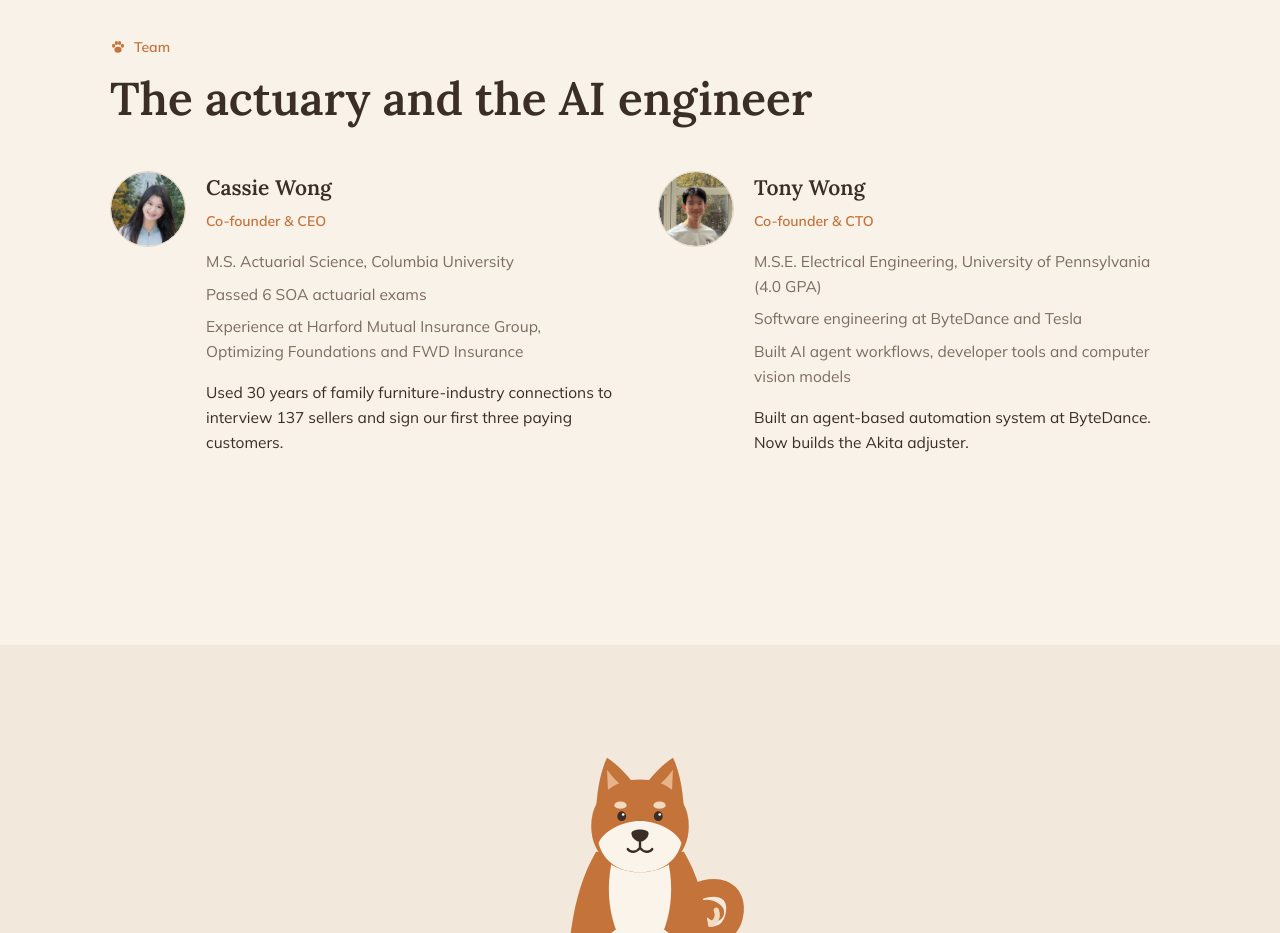
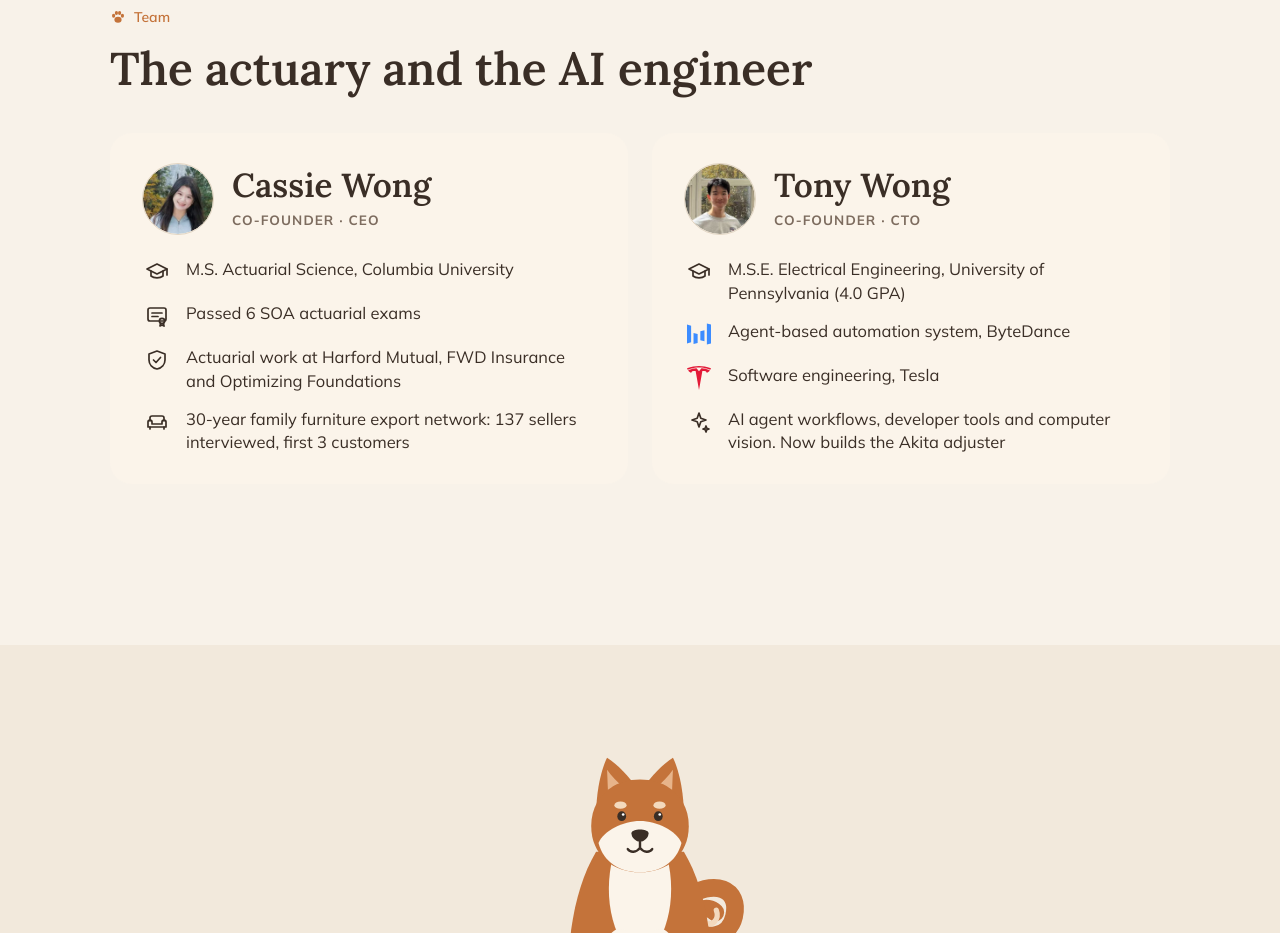
Before and after one commit to ZixunHuangUPenn/ZixunHuangUPenn.github.io, a plain HTML site: page akita/index.html in a window 1280 px wide. Shown: the part 6580-7513 px from the top of the page. Drawn offline with Linux system fonts and the light colour scheme.

Commit message:
style: team cards with school/company icons, Tesla and ByteDance brand colors
Co-Authored-By: Claude Opus 5.5 <noreply@anthropic.com>
Claude-Session: https://claude.ai/code/session_01CQuBPPcdYTeXFjEj4u4iKY

```diff
--- a/akita/index.html
+++ b/akita/index.html
@@ -233,6 +233,17 @@
   .bite { transform-box: view-box; transform-origin: 170px 200px; animation: tug 3.2s ease-in-out infinite; }
   @keyframes tug { 0%, 70%, 100% { transform: rotate(0); } 76% { transform: rotate(-5deg); } 82% { transform: rotate(4deg); } 88% { transform: rotate(-3deg); } 94% { transform: rotate(1deg); } }
   @media (prefers-reduced-motion: reduce) { .bite { animation: none; } }
+  .team-cards { display: grid; grid-template-columns: 1fr 1fr; gap: 24px; margin-top: 36px; }
+  .tcard { background: var(--cream); border-radius: 22px; padding: 30px 32px; }
+  .thead { display: flex; gap: 18px; align-items: center; margin-bottom: 22px; }
+  .thead .face { width: 72px; height: 72px; flex-shrink: 0; }
+  .thead h3 { font-size: clamp(26px, 2.6vw, 34px); margin: 0; line-height: 1.1; }
+  .trole { font-size: 13.5px; font-weight: 800; letter-spacing: .08em; text-transform: uppercase; color: var(--soft); margin-top: 6px; }
+  .trows { list-style: none; display: grid; gap: 14px; }
+  .trows li { display: grid; grid-template-columns: 30px 1fr; gap: 14px; align-items: start; color: var(--ink); font-size: 16.5px; line-height: 1.45; }
+  .trows .ico { width: 30px; height: 30px; display: grid; place-items: center; color: var(--ink); }
+  .trows .ico svg { width: 24px; height: 24px; }
+  .trows .ico img { width: 30px; height: 30px; object-fit: contain; }
   /* Policy certificate */
   .policy { background: #fffdf8; border-radius: 10px; padding: 14px; box-shadow: 0 22px 46px -20px #3a2e2666; transform: rotate(-1.5deg); background-image: repeating-linear-gradient(45deg, #e9dcc8 0 2px, transparent 2px 6px); }
   .policy .in { background: #fffdf8; border: 1.5px solid #d9c6ad; border-radius: 6px; padding: 26px 30px 22px; position: relative; }
@@ -285,6 +296,7 @@
     .photo.tall img { height: auto; }
     .row87 { grid-template-columns: 1fr; gap: 8px; }
     .policy { transform: none; }
+    .team-cards { grid-template-columns: 1fr; }
     .fakes, .gap-grid { grid-template-columns: 1fr; gap: 30px; }
     .perils span { white-space: normal; }
   }
@@ -527,32 +539,30 @@
     <div class="inner">
       <div class="label fade"><svg fill="currentColor"><use href="#paw"/></svg>Team</div>
       <h2 class="fade">The actuary and the AI engineer</h2>
-      <div class="cols c2 fade">
-        <div class="person">
-          <div class="face"><img src="img/cassie.jpg" alt="Cassie Wong"></div>
-          <div>
-            <h3>Cassie Wong</h3>
-            <div class="role">Co-founder &amp; CEO</div>
-            <ul>
-              <li>M.S. Actuarial Science, Columbia University</li>
-              <li>Passed 6 SOA actuarial exams</li>
-              <li>Experience at Harford Mutual Insurance Group, Optimizing Foundations and FWD Insurance</li>
-            </ul>
-            <p class="does">Used 30 years of family furniture-industry connections to interview 137 sellers and sign our first three paying customers.</p>
+      <div class="team-cards fade">
+        <div class="tcard">
+          <div class="thead">
+            <div class="face"><img src="img/cassie.jpg" alt="Cassie Wong"></div>
+            <div><h3>Cassie Wong</h3><div class="trole">Co-founder · CEO</div></div>
           </div>
+          <ul class="trows">
+              <li><span class="ico" data-logo="columbia"><svg viewBox="0 0 24 24" fill="none" stroke="currentColor" stroke-width="1.7" stroke-linejoin="round" stroke-linecap="round"><path d="M2 9l10-5 10 5-10 5z"/><path d="M6 11v5c3 2.5 9 2.5 12 0v-5"/><path d="M22 9v6"/></svg></span><span>M.S. Actuarial Science, Columbia University</span></li>
+              <li><span class="ico"><svg viewBox="0 0 24 24" fill="none" stroke="currentColor" stroke-width="1.7" stroke-linejoin="round" stroke-linecap="round"><rect x="3" y="4" width="18" height="13" rx="2"/><path d="M7 9h10M7 12.5h6"/><circle cx="17" cy="17" r="2.6"/><path d="M15.6 19.2 15 22l2-1 2 1-.6-2.8"/></svg></span><span>Passed 6 SOA actuarial exams</span></li>
+              <li><span class="ico"><svg viewBox="0 0 24 24" fill="none" stroke="currentColor" stroke-width="1.7" stroke-linejoin="round" stroke-linecap="round"><path d="M12 3l8 3v6c0 4.5-3.4 8-8 9-4.6-1-8-4.5-8-9V6z"/><path d="M8.5 12l2.5 2.5 4.5-5"/></svg></span><span>Actuarial work at Harford Mutual, FWD Insurance and Optimizing Foundations</span></li>
+              <li><span class="ico"><svg viewBox="0 0 24 24" fill="none" stroke="currentColor" stroke-width="1.7" stroke-linejoin="round" stroke-linecap="round"><path d="M5 11V8a2 2 0 0 1 2-2h10a2 2 0 0 1 2 2v3"/><path d="M3 12a2 2 0 0 1 4 0v2h10v-2a2 2 0 0 1 4 0v5H3z"/><path d="M5 17v2M19 17v2"/></svg></span><span>30-year family furniture export network: 137 sellers interviewed, first 3 customers</span></li>
+          </ul>
         </div>
-        <div class="person">
-          <div class="face"><img src="img/zixun.jpg" alt="Tony Wong"></div>
-          <div>
-            <h3>Tony Wong</h3>
-            <div class="role">Co-founder &amp; CTO</div>
-            <ul>
-              <li>M.S.E. Electrical Engineering, University of Pennsylvania (4.0 GPA)</li>
-              <li>Software engineering at ByteDance and Tesla</li>
-              <li>Built AI agent workflows, developer tools and computer vision models</li>
-            </ul>
-            <p class="does">Built an agent-based automation system at ByteDance. Now builds the Akita adjuster.</p>
+        <div class="tcard">
+          <div class="thead">
+            <div class="face"><img src="img/zixun.jpg" alt="Tony Wong"></div>
+            <div><h3>Tony Wong</h3><div class="trole">Co-founder · CTO</div></div>
           </div>
+          <ul class="trows">
+              <li><span class="ico" data-logo="penn"><svg viewBox="0 0 24 24" fill="none" stroke="currentColor" stroke-width="1.7" stroke-linejoin="round" stroke-linecap="round"><path d="M2 9l10-5 10 5-10 5z"/><path d="M6 11v5c3 2.5 9 2.5 12 0v-5"/><path d="M22 9v6"/></svg></span><span>M.S.E. Electrical Engineering, University of Pennsylvania (4.0 GPA)</span></li>
+              <li><span class="ico"><svg viewBox="0 0 24 24" fill="#3C8CFF"><path d="M19.8772 1.4685L24 2.5326v18.9426l-4.1228 1.0563V1.4685zm-13.3481 9.428l4.115 1.0641v8.9786l-4.115 1.0642v-11.107zM0 2.572l4.115 1.0642v16.7354L0 21.428V2.572zm17.4553 5.6205v11.107l-4.1228-1.0642V9.2568l4.1228-1.0642z"/></svg></span><span>Agent-based automation system, ByteDance</span></li>
+              <li><span class="ico"><svg viewBox="0 0 24 24" fill="#E31937"><path d="M12 5.362l2.475-3.026s4.245.09 8.471 2.054c-1.082 1.636-3.231 2.438-3.231 2.438-.146-1.439-1.154-1.79-4.354-1.79L12 24 8.619 5.034c-3.18 0-4.188.354-4.335 1.792 0 0-2.146-.795-3.229-2.43C5.28 2.431 9.525 2.34 9.525 2.34L12 5.362l-.004.002H12v-.002zm0-3.899c3.415-.03 7.326.528 11.328 2.28.535-.968.672-1.395.672-1.395C19.625.612 15.528.015 12 0 8.472.015 4.375.61 0 2.349c0 0 .195.525.672 1.396C4.674 1.989 8.585 1.435 12 1.46v.003z"/></svg></span><span>Software engineering, Tesla</span></li>
+              <li><span class="ico"><svg viewBox="0 0 24 24" fill="none" stroke="currentColor" stroke-width="1.7" stroke-linejoin="round" stroke-linecap="round"><path d="M12 3l1.8 5.2L19 10l-5.2 1.8L12 17l-1.8-5.2L5 10l5.2-1.8z"/><path d="M19 16l.8 2.2L22 19l-2.2.8L19 22l-.8-2.2L16 19l2.2-.8z"/></svg></span><span>AI agent workflows, developer tools and computer vision. Now builds the Akita adjuster</span></li>
+          </ul>
         </div>
       </div>
     </div>
```
